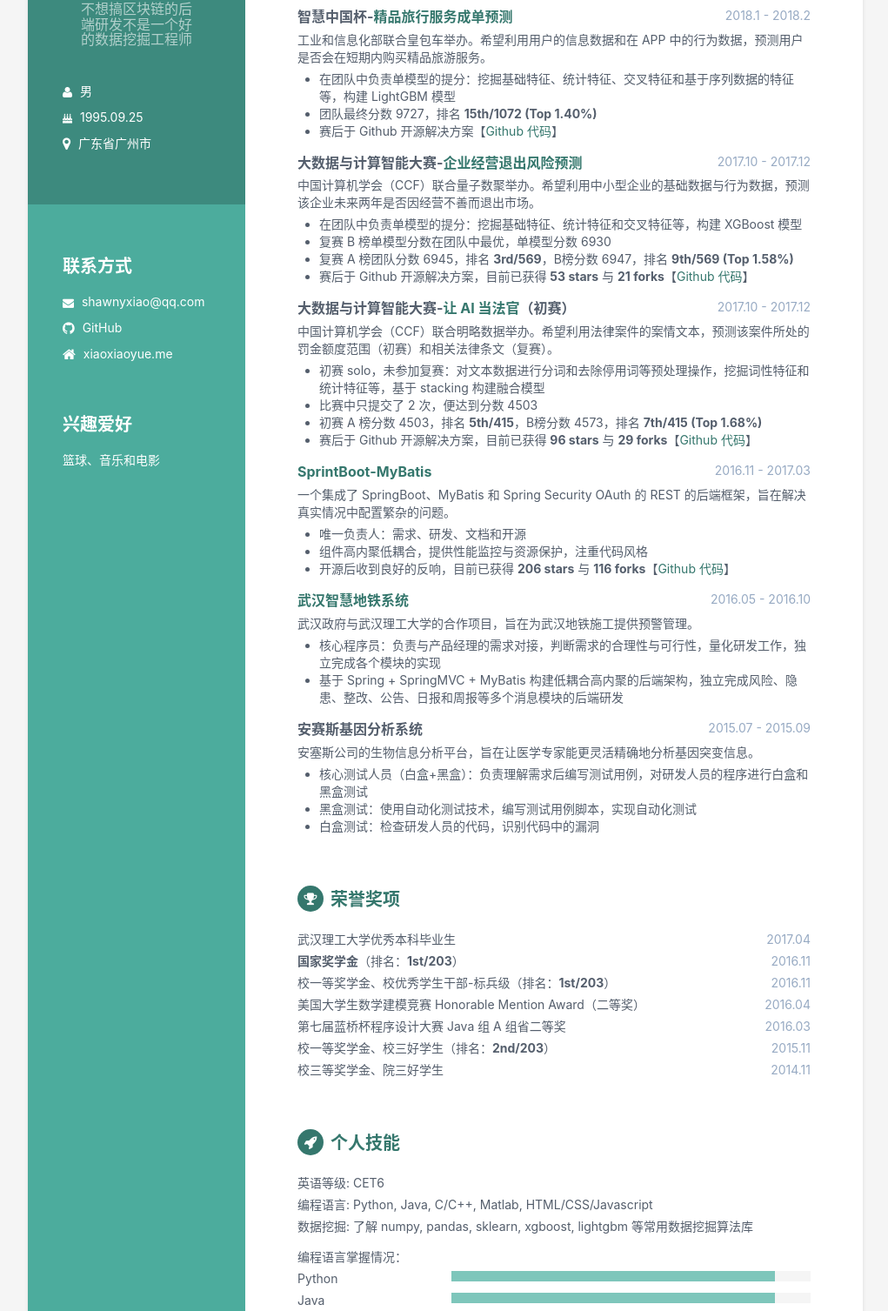
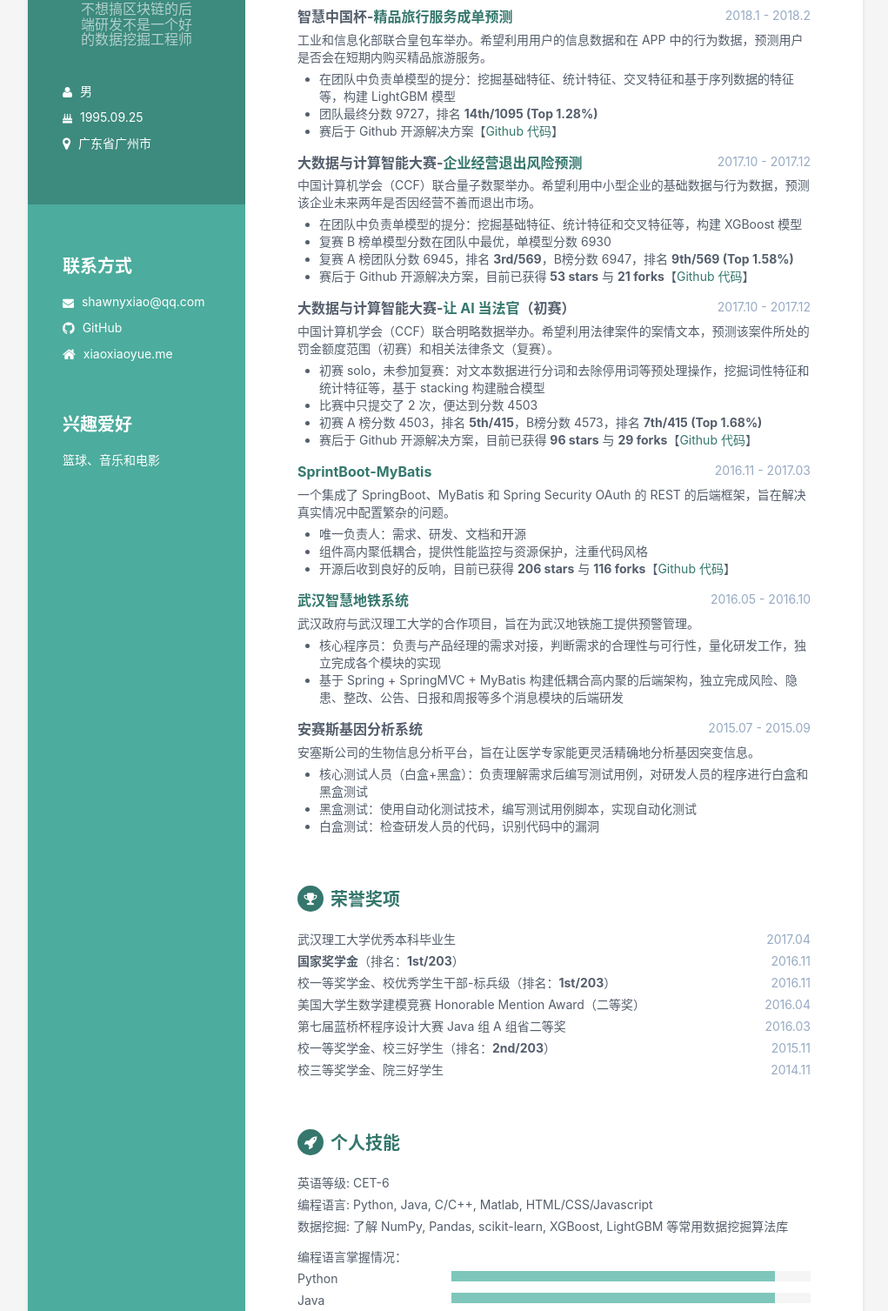
Before and after one commit to ShawnyXiao/Resume, a Jekyll site: the page built from index.html, in a window 1280 px wide. Shown: the part 353-1860 px from the top of the page at 87% size, without its empty margins (128-1149 px from the left). Built offline with Jekyll 4.4.1, drawn with Linux system fonts in a browser that asks for light colours.

Commit message:
Update projects and skills

```diff
--- a/_data/projects.yml
+++ b/_data/projects.yml
@@ -4,7 +4,7 @@
   intro: 工业和信息化部联合皇包车举办。希望利用用户的信息数据和在 APP 中的行为数据，预测用户是否会在短期内购买精品旅游服务。
   descriptions:
   - description: 在团队中负责单模型的提分：挖掘基础特征、统计特征、交叉特征和基于序列数据的特征等，构建 LightGBM 模型
-  - description: 团队最终分数 9727，排名 <b>15th/1072 (Top 1.40%)</b>
+  - description: 团队最终分数 9727，排名 <b>14th/1095 (Top 1.28%)</b>
   - description: 赛后于 Github 开源解决方案【<a target="_blank" href="https://github.com/ShawnyXiao/2018-ICC-TravelService">Github 代码</a>】
 - project:
   title: 大数据与计算智能大赛-<a target="_blank" href="http://www.datafountain.cn/#/competitions/271/intro">企业经营退出风险预测</a>
--- a/_data/skills.yml
+++ b/_data/skills.yml
@@ -1,7 +1,7 @@
 descriptions:
-- skill: '英语等级: CET6'
+- skill: '英语等级: CET-6'
 - skill: '编程语言: Python, Java, C/C++, Matlab, HTML/CSS/Javascript'
-- skill: '数据挖掘: 了解 numpy, pandas, sklearn, xgboost, lightgbm 等常用数据挖掘算法库'
+- skill: '数据挖掘: 了解 NumPy, Pandas, scikit-learn, XGBoost, LightGBM 等常用数据挖掘算法库'
 
 bars:
 - skill:
```
